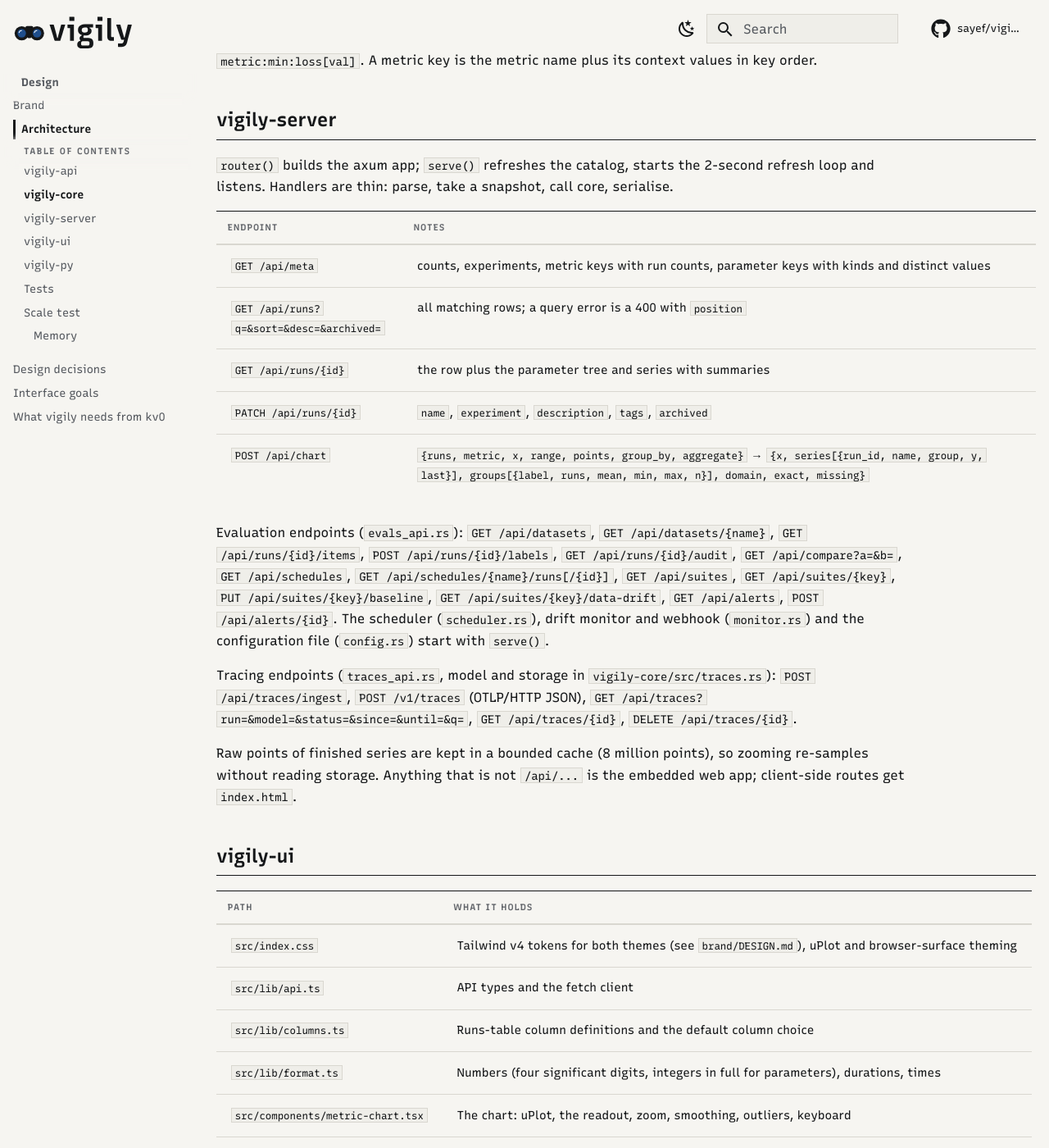
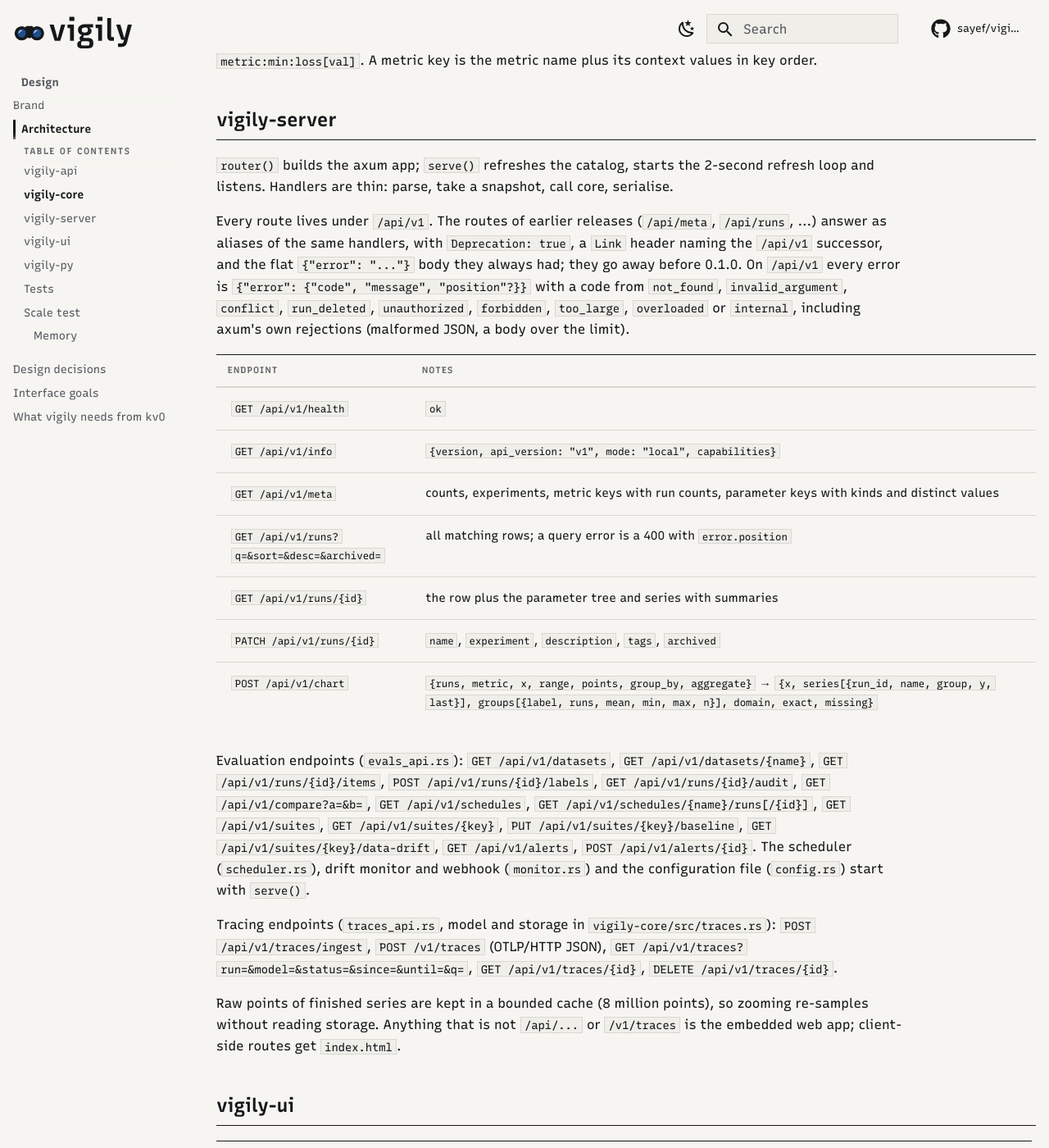
Before and after one commit to sayef/vigily, an MkDocs documentation site: the page built from docs/architecture.md, in a window 1280 px wide and 1400 px high, scrolled down 1457 px. Shown: the whole window at 82% size. Built offline with MkDocs 1.6.1 and Material for MkDocs 9.7.7, drawn with Linux system fonts in a browser that asks for light colours; comment, search, counter and statistics services are not loaded.

Commit message:
Document /api/v1, the error codes and the deprecated aliases

```diff
--- a/docs/architecture.md
+++ b/docs/architecture.md
@@ -41,28 +41,38 @@ Column ids name what the runs table shows and sorts by: `run:name`, `param:hpara
 `router()` builds the axum app; `serve()` refreshes the catalog, starts the 2-second refresh loop
 and listens. Handlers are thin: parse, take a snapshot, call core, serialise.
 
+Every route lives under `/api/v1`. The routes of earlier releases (`/api/meta`, `/api/runs`, ...)
+answer as aliases of the same handlers, with `Deprecation: true`, a `Link` header naming the
+`/api/v1` successor, and the flat `{"error": "..."}` body they always had; they go away before
+0.1.0. On `/api/v1` every error is `{"error": {"code", "message", "position"?}}` with a code from
+`not_found`, `invalid_argument`, `conflict`, `run_deleted`, `unauthorized`, `forbidden`,
+`too_large`, `overloaded` or `internal`, including axum's own rejections (malformed JSON, a body
+over the limit).
+
 | Endpoint | Notes |
 |---|---|
-| `GET /api/meta` | counts, experiments, metric keys with run counts, parameter keys with kinds and distinct values |
-| `GET /api/runs?q=&sort=&desc=&archived=` | all matching rows; a query error is a 400 with `position` |
-| `GET /api/runs/{id}` | the row plus the parameter tree and series with summaries |
-| `PATCH /api/runs/{id}` | `name`, `experiment`, `description`, `tags`, `archived` |
-| `POST /api/chart` | `{runs, metric, x, range, points, group_by, aggregate}` → `{x, series[{run_id, name, group, y, last}], groups[{label, runs, mean, min, max, n}], domain, exact, missing}` |
+| `GET /api/v1/health` | `ok` |
+| `GET /api/v1/info` | `{version, api_version: "v1", mode: "local", capabilities}` |
+| `GET /api/v1/meta` | counts, experiments, metric keys with run counts, parameter keys with kinds and distinct values |
+| `GET /api/v1/runs?q=&sort=&desc=&archived=` | all matching rows; a query error is a 400 with `error.position` |
+| `GET /api/v1/runs/{id}` | the row plus the parameter tree and series with summaries |
+| `PATCH /api/v1/runs/{id}` | `name`, `experiment`, `description`, `tags`, `archived` |
+| `POST /api/v1/chart` | `{runs, metric, x, range, points, group_by, aggregate}` → `{x, series[{run_id, name, group, y, last}], groups[{label, runs, mean, min, max, n}], domain, exact, missing}` |
 
-Evaluation endpoints (`evals_api.rs`): `GET /api/datasets`, `GET /api/datasets/{name}`,
-`GET /api/runs/{id}/items`, `POST /api/runs/{id}/labels`, `GET /api/runs/{id}/audit`,
-`GET /api/compare?a=&b=`, `GET /api/schedules`, `GET /api/schedules/{name}/runs[/{id}]`,
-`GET /api/suites`, `GET /api/suites/{key}`, `PUT /api/suites/{key}/baseline`,
-`GET /api/suites/{key}/data-drift`, `GET /api/alerts`, `POST /api/alerts/{id}`. The scheduler
+Evaluation endpoints (`evals_api.rs`): `GET /api/v1/datasets`, `GET /api/v1/datasets/{name}`,
+`GET /api/v1/runs/{id}/items`, `POST /api/v1/runs/{id}/labels`, `GET /api/v1/runs/{id}/audit`,
+`GET /api/v1/compare?a=&b=`, `GET /api/v1/schedules`, `GET /api/v1/schedules/{name}/runs[/{id}]`,
+`GET /api/v1/suites`, `GET /api/v1/suites/{key}`, `PUT /api/v1/suites/{key}/baseline`,
+`GET /api/v1/suites/{key}/data-drift`, `GET /api/v1/alerts`, `POST /api/v1/alerts/{id}`. The scheduler
 (`scheduler.rs`), drift monitor and webhook (`monitor.rs`) and the configuration file (`config.rs`)
 start with `serve()`.
 
 Tracing endpoints (`traces_api.rs`, model and storage in `vigily-core/src/traces.rs`):
-`POST /api/traces/ingest`, `POST /v1/traces` (OTLP/HTTP JSON), `GET /api/traces?run=&model=&status=&since=&until=&q=`,
-`GET /api/traces/{id}`, `DELETE /api/traces/{id}`.
+`POST /api/v1/traces/ingest`, `POST /v1/traces` (OTLP/HTTP JSON), `GET /api/v1/traces?run=&model=&status=&since=&until=&q=`,
+`GET /api/v1/traces/{id}`, `DELETE /api/v1/traces/{id}`.
 
 Raw points of finished series are kept in a bounded cache (8 million points), so zooming re-samples
-without reading storage. Anything that is not `/api/...` is the embedded web app; client-side routes
+without reading storage. Anything that is not `/api/...` or `/v1/traces` is the embedded web app; client-side routes
 get `index.html`.
 
 ## vigily-ui
```
Also changed, not shown: CHANGELOG.md (+6 -0 lines), DESIGN.md (+3 -3 lines), docs/guides/audit-trail.md (+1 -1 lines), docs/guides/tracing.md (+2 -2 lines).
